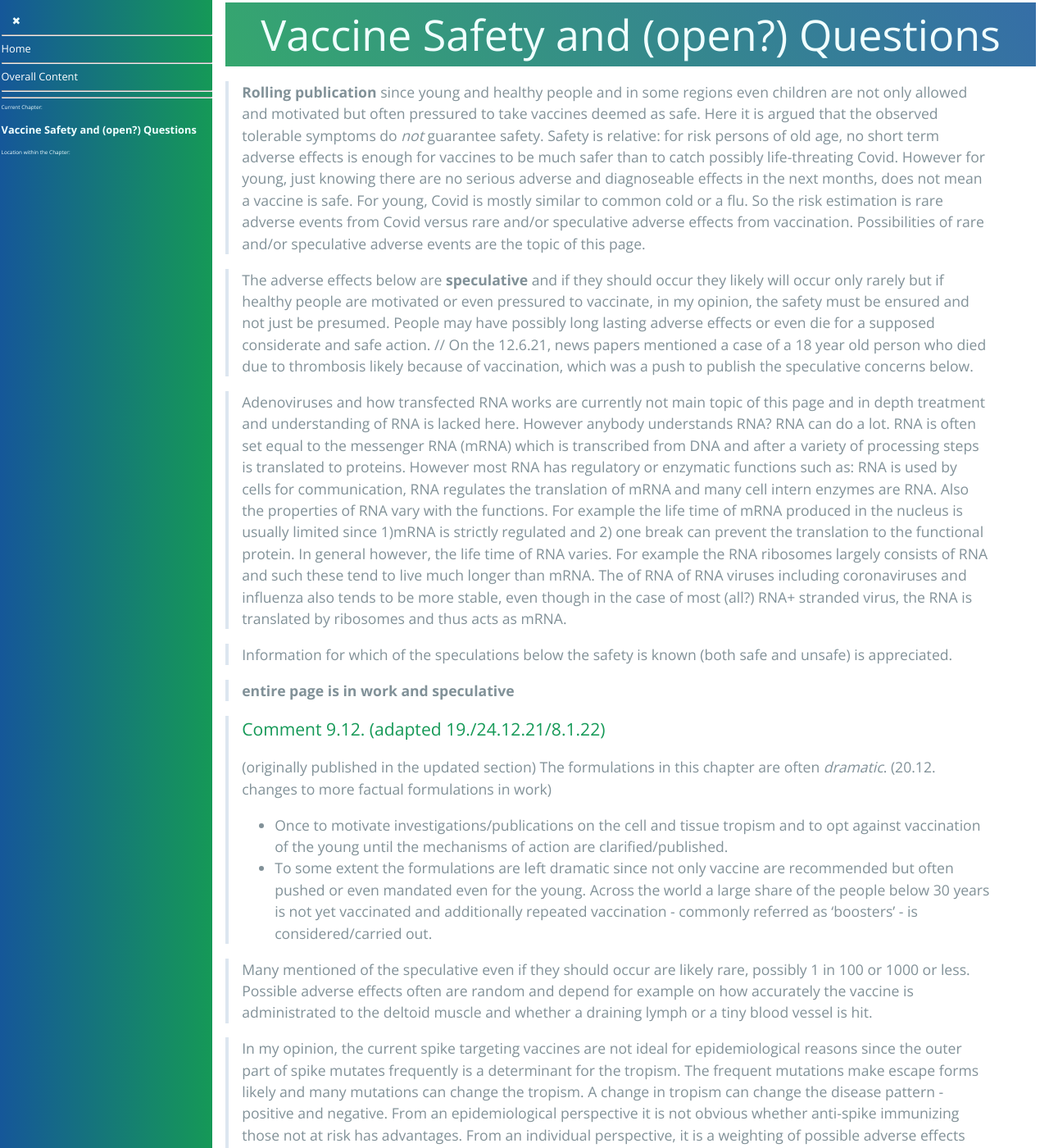
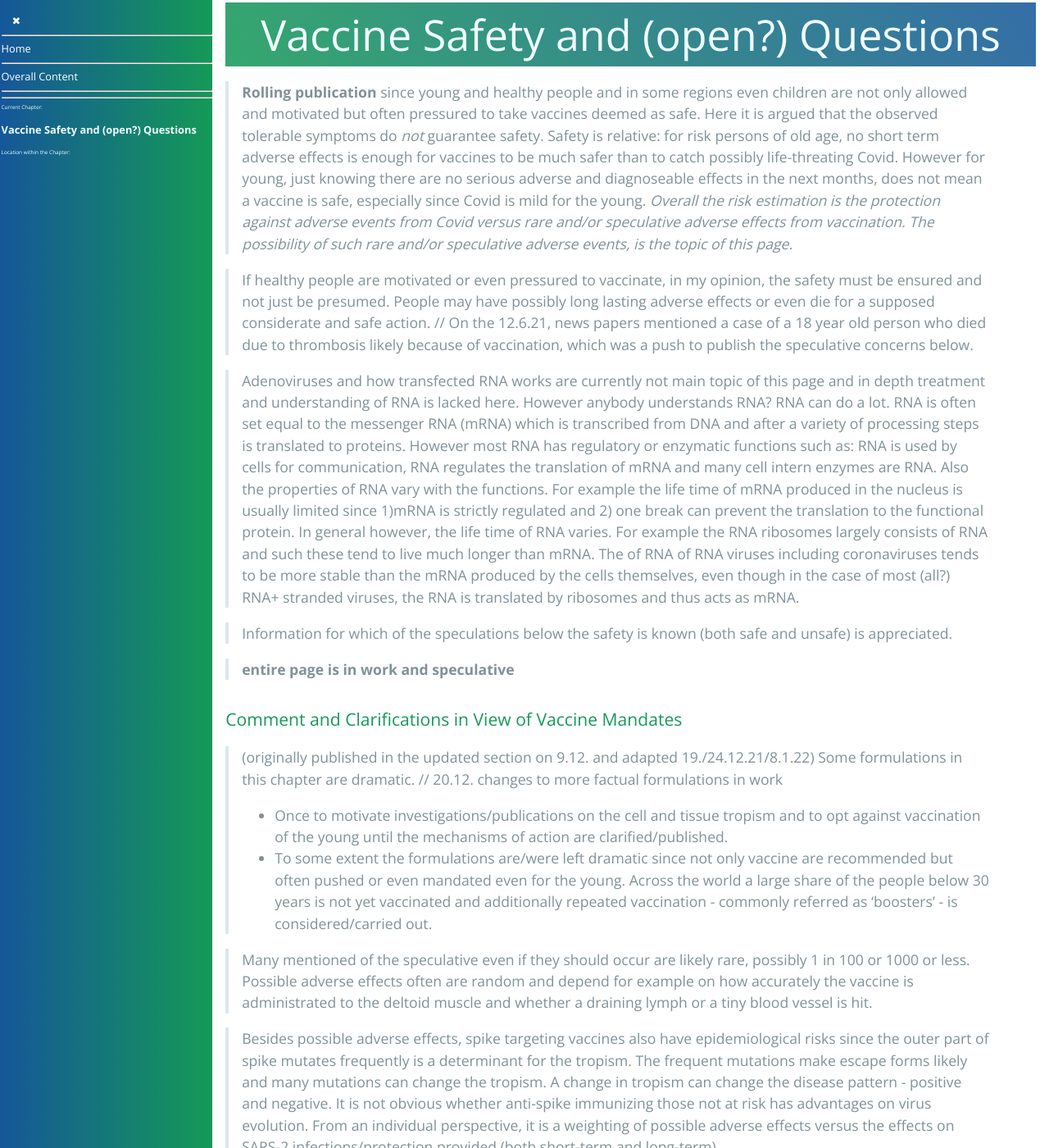
Before and after one commit to forestgrape/coronavirus, a Jekyll site: the page built from 10_vaccines/vaccine_safety.md, in a window 1280 px wide and 1400 px high. Shown: the whole window at 82% size. Built offline with Jekyll 4.4.1, drawn with Linux system fonts in a browser that asks for light colours; our own code applies the rules of GitHub Pages for plain Markdown files; some of the changed text lies outside the part shown.

Commit message:
formulations in vacc safety

```diff
--- a/10_vaccines/vaccine_safety.md
+++ b/10_vaccines/vaccine_safety.md
@@ -1,10 +1,10 @@
 # Vaccine Safety and (open?) Questions
 
-> __Rolling publication__ since young and healthy people and in some regions even children are not only allowed and motivated but often pressured to take vaccines deemed as safe. Here it is argued that the observed tolerable symptoms do *not* guarantee safety. Safety is relative: for risk persons of old age, no short term adverse effects is enough for vaccines to be much safer than to catch possibly life-threating Covid. However for young, just knowing there are no serious adverse and diagnoseable effects in the next months, does not mean a vaccine is safe. For young, Covid is mostly similar to common cold or a flu. So the risk estimation is rare adverse events from Covid versus rare and/or speculative adverse effects from vaccination. Possibilities of rare and/or speculative adverse events are the topic of this page.
+> __Rolling publication__ since young and healthy people and in some regions even children are not only allowed and motivated but often pressured to take vaccines deemed as safe. Here it is argued that the observed tolerable symptoms do *not* guarantee safety. Safety is relative: for risk persons of old age, no short term adverse effects is enough for vaccines to be much safer than to catch possibly life-threating Covid. However for young, just knowing there are no serious adverse and diagnoseable effects in the next months, does not mean a vaccine is safe, especially since Covid is mild for the young. *Overall the risk estimation is the protection against adverse events from Covid versus rare and/or speculative adverse effects from vaccination. The possibility of such rare and/or speculative adverse events, is the topic of this page.*
 
-> The adverse effects below are **speculative** and if they should occur they likely will occur only rarely but if healthy people are motivated or even pressured to vaccinate, in my opinion, the safety must be ensured and not just be presumed. People may have possibly long lasting adverse effects or even die for a supposed considerate and safe action. // On the 12.6.21, news papers mentioned a case of a 18 year old person who died due to thrombosis likely because of vaccination, which was a push to publish the speculative concerns below.
+> If healthy people are motivated or even pressured to vaccinate, in my opinion, the safety must be ensured and not just be presumed. People may have possibly long lasting adverse effects or even die for a supposed considerate and safe action. // On the 12.6.21, news papers mentioned a case of a 18 year old person who died due to thrombosis likely because of vaccination, which was a push to publish the speculative concerns below.
 
-> Adenoviruses and how transfected RNA works are currently not main topic of this page and in depth treatment and understanding of RNA is lacked here. However anybody understands RNA?  RNA can do a lot. RNA is often set equal to the messenger RNA (mRNA) which is transcribed from DNA and after a variety of processing steps is translated to proteins. However most RNA has regulatory or enzymatic functions such as: RNA is used by cells for communication, RNA regulates the translation of mRNA and many cell intern enzymes are RNA. Also the properties of RNA vary with the functions. For example the life time of mRNA produced in the nucleus is usually limited since 1)mRNA is strictly regulated and 2) one break can prevent the translation to the functional protein. In general however, the life time of RNA varies. For example the RNA ribosomes largely consists of RNA and such these tend to live much longer than mRNA. The of RNA of RNA viruses including coronaviruses and influenza also tends to be more stable, even though in the case of most (all?) RNA+ stranded virus, the RNA is translated by ribosomes and thus acts as mRNA.
+> Adenoviruses and how transfected RNA works are currently not main topic of this page and in depth treatment and understanding of RNA is lacked here. However anybody understands RNA?  RNA can do a lot. RNA is often set equal to the messenger RNA (mRNA) which is transcribed from DNA and after a variety of processing steps is translated to proteins. However most RNA has regulatory or enzymatic functions such as: RNA is used by cells for communication, RNA regulates the translation of mRNA and many cell intern enzymes are RNA. Also the properties of RNA vary with the functions. For example the life time of mRNA produced in the nucleus is usually limited since 1)mRNA is strictly regulated and 2) one break can prevent the translation to the functional protein. In general however, the life time of RNA varies. For example the RNA ribosomes largely consists of RNA and such these tend to live much longer than mRNA. The of RNA of RNA viruses including coronaviruses tends to be more stable than the mRNA produced by the cells themselves, even though in the case of most (all?) RNA+ stranded viruses, the RNA is translated by ribosomes and thus acts as mRNA.
 
 > Information for which of the speculations below the safety is known (both safe and unsafe) is appreciated.
 
@@ -12,24 +12,26 @@
 
 
 
-> ##### Comment 9.12. (adapted 19./24.12.21/8.1.22)
-> (originally published in the updated section)
-> The formulations in this chapter are often *dramatic*. (20.12. changes to more factual formulations in work)
+##### Comment and Clarifications in View of Vaccine Mandates
+> (originally published in the updated section on 9.12. and adapted 19./24.12.21/8.1.22)
+> Some formulations in this chapter are dramatic. // 20.12. changes to more factual formulations in work
 > * Once to motivate investigations/publications on the cell and tissue tropism and to opt against vaccination of the young until the mechanisms of action are clarified/published.
-> * To some extent the formulations are left dramatic since not only vaccine are recommended but often pushed or even mandated even for the young. Across the world a large share of the people below 30 years is not yet vaccinated and additionally repeated vaccination - commonly referred as 'boosters' - is considered/carried out.
+> * To some extent the formulations are/were left dramatic since not only vaccine are recommended but often pushed or even mandated even for the young. Across the world a large share of the people below 30 years is not yet vaccinated and additionally repeated vaccination - commonly referred as 'boosters' - is considered/carried out.
 
 > Many mentioned of the speculative even if they should occur are likely rare, possibly 1 in 100 or 1000 or less. Possible adverse effects often are random and depend for example on how accurately the vaccine is administrated to the deltoid muscle and whether a draining lymph or a tiny blood vessel is hit.
 
-> In my opinion, the current spike targeting vaccines are not ideal for epidemiological reasons since the outer part of spike mutates frequently is a determinant for the tropism. The frequent mutations make escape forms likely and many mutations can change the tropism. A change in tropism can change the disease pattern - positive and negative. From an epidemiological perspective it is not obvious whether anti-spike immunizing those not at risk has advantages. From an individual perspective, it is a weighting of possible adverse effects versus the protection provided. For people at risk for severe Covid, vaccination is recommended though.
+> Besides possible adverse effects, spike targeting vaccines also have epidemiological risks since the outer part of spike mutates frequently is a determinant for the tropism. The frequent mutations make escape forms likely and many mutations can change the tropism. A change in tropism can change the disease pattern - positive and negative. It is not obvious whether anti-spike immunizing those not at risk has advantages on virus evolution. From an individual perspective, it is a weighting of possible adverse effects versus the effects on SARS-2 infections/protection provided (both short-term and long-term).
 
-> The speculative adverse effects below are most relevant for children or repeated vaccination.
+> The speculative adverse effects below are most relevant for children and/or repeated vaccination.
 
-> 9.12. *Transparency of adverse Effects:* If it there would known that there are previously unknown/unpublished adverse events from the vaccines, in my opinion the most important is to go transparently public.
-> * A fond for the affected could be founded. // Founding should be possible e.g. (direct or even indirect) profits and possibly scaled through an insurance.
+##### Transparency of adverse Effects
+> If it would known that there are previously unknown/unpublished adverse events, in my opinion the most important is to go transparently public.
+> * A fond for the affected could be founded. // Founding should be possible - on option is (direct or even indirect) profits and possibly scaled through an insurance.
 > * Supervision and if necessary treatments and other precautions measures could be initiated if it would be necessary and helpful.
 > * Trying to hide possible adverse effect could have high costs both within and between societies and countries - and the world. To costs likely scale with time.
 
-> 9.12. *Transparency and Democracy:* For democracy transparent and honest information is key.  Democracy and a state were everybody is equal before law in agreement with the human rights, may not be possible without transparency. The longer transparency and equality before law are lost, to harder it is to reintroduce them.
+##### Transparency and Democracy
+> For democracy transparent and honest information is key.  Democracy and a state were everybody is equal before law in agreement with the human rights, may not be possible without transparency. The longer transparency and equality before law are lost, to harder it is to reintroduce them.
 
 
 
```
